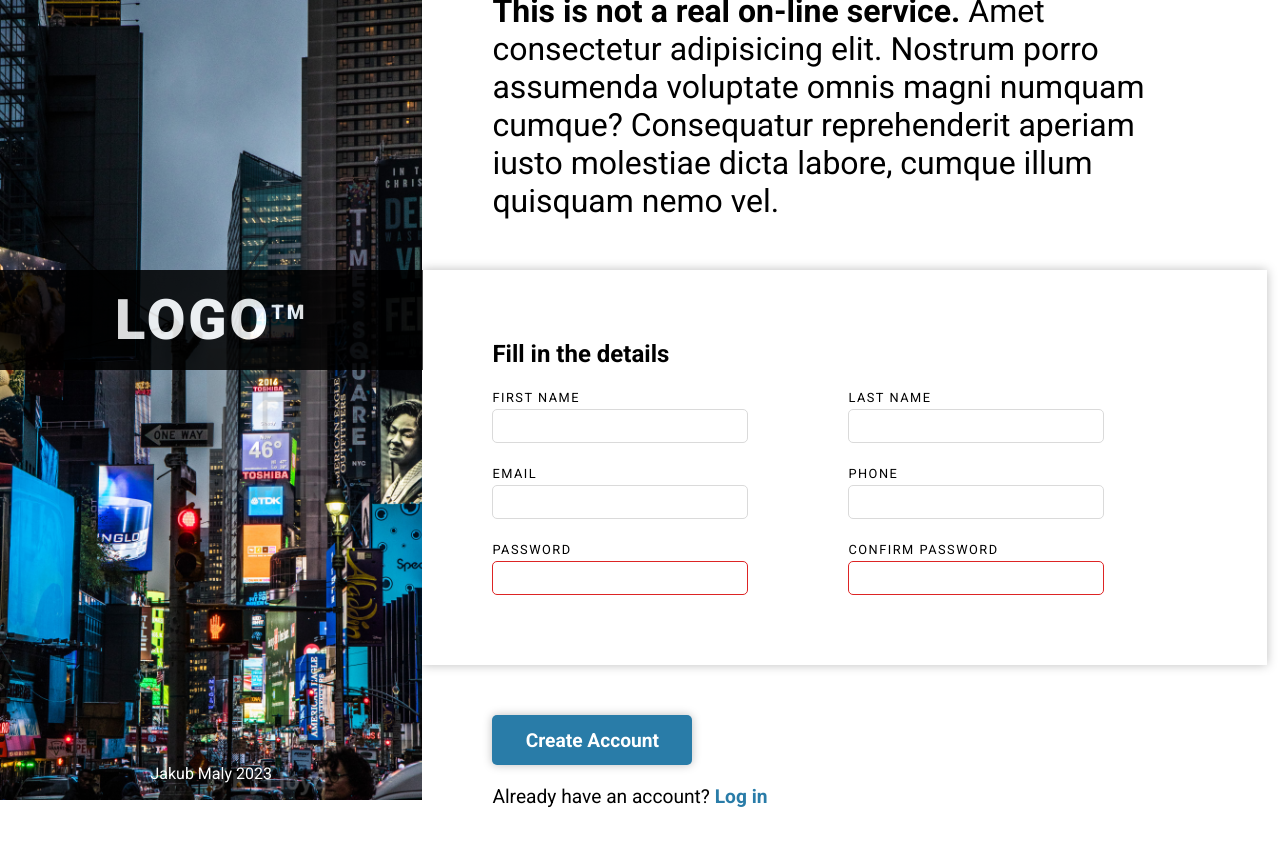
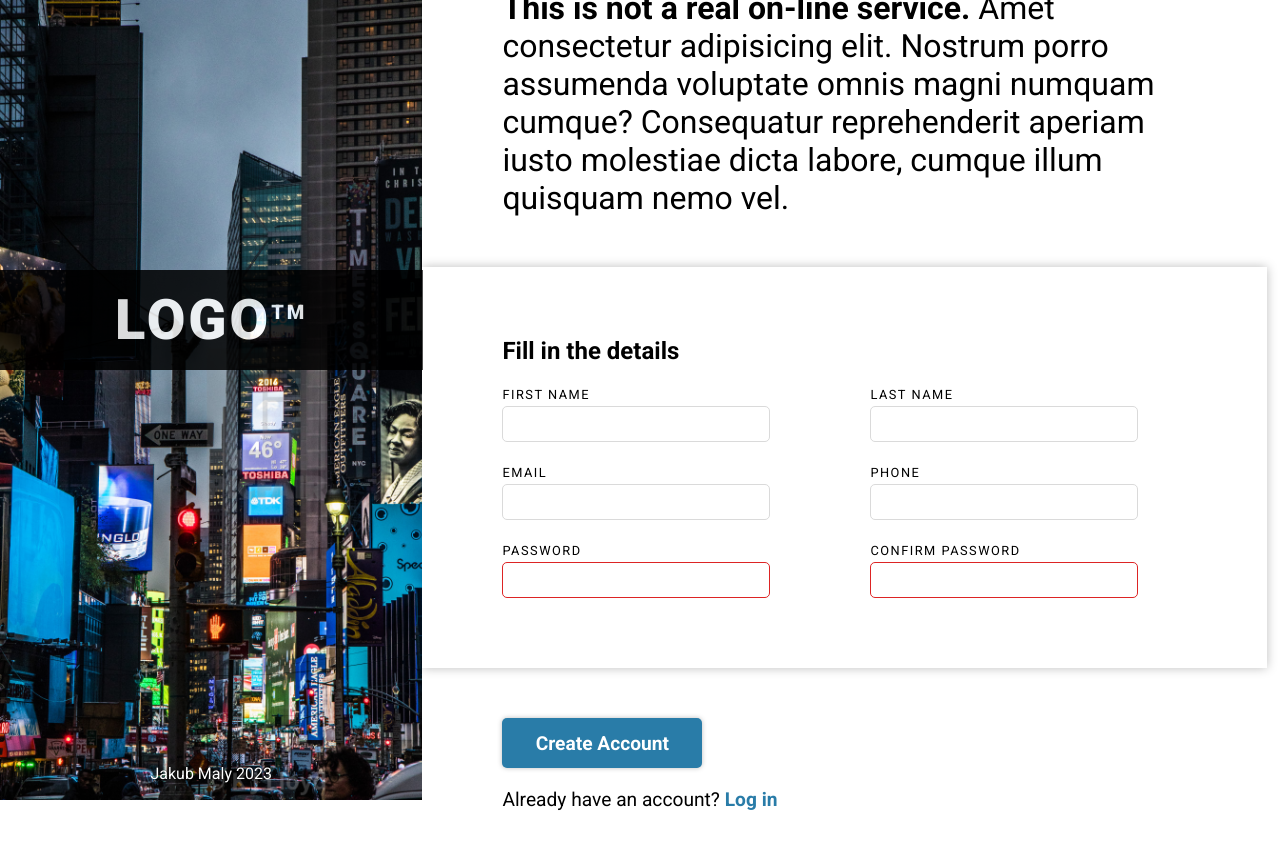
Before and after one commit to xmaly/sign-up-form, a plain HTML site: page index.html in a window 1280 px wide. Drawn offline with Linux system fonts and the light colour scheme.

Commit message:
add input boxes borders

```diff
--- a/index.html
+++ b/index.html
@@ -42,8 +42,8 @@
             </form>
         </div>
         <div class="secondary-content">
-            <div class="sign-up">Create Account</div>
-            <div class="log-in">Already have an account? <a href="#">Log in</a></div>
+            <div class="sign-up"><a id="create" href="#">Create Account</a></div>
+            <div class="log-in">Already have an account? <a id="log-in" href="#">Log in</a></div>
         </div>
     </div>
     <footer>
--- a/styles.css
+++ b/styles.css
@@ -1,5 +1,6 @@
 :root {
     --color: white;
+    --blue: rgb(41, 124, 168);
 }
 
 body {
@@ -40,15 +41,6 @@ sup {
     font-size: 20px;
 }
 
-.footer-text {
-    color: var(--color);
-    font-size: 01rem;
-    position: absolute;
-    bottom: 1%;
-    left: 50%;
-    transform: translate(-50%, -50%);
-}
-
 .right {
     width: 66%;
     display: flex;
@@ -58,14 +50,14 @@ sup {
 }
 
 .primary-content {
-    padding: 50px 70px;
+    padding: 50px 80px;
     font-size: 2rem;
     width: 80%;
 }
 
 .center {
     box-shadow: 0px 0px 10px 0px rgb(190, 190, 190);
-    padding: 50px 70px;
+    padding: 50px 80px;
 }
 
 form {
@@ -81,14 +73,25 @@ label {
 
 input {
     width: 250px;
-    height: 30px;
     margin: 3px 0 20px 0;
     border: 1.5px solid rgb(218, 218, 218);
     border-radius: 5px;
+    font-size: 1rem;
+    padding: 8px;
+}
+
+input:hover {
+    border: 1.5px solid rgb(110, 110, 110);
+}
+
+input:focus {
+    outline: none;
+    border: 1.5px solid var(--blue);
+    box-shadow: 0 0 10px 0 rgb(190, 190, 190);
 }
 
 .secondary-content {
-    padding: 50px 70px;
+    padding: 50px 80px;
     display: flex;
     flex-direction: column;
     gap: 20px;
@@ -101,11 +104,11 @@ input {
     align-items: center;
     font-size: 1.2rem;
     font-weight: 700;
-    background-color: rgb(41, 124, 168);
+    background-color: var(--blue);
     width: 200px;
     height: 50px;
     border-radius: 5px;
-    box-shadow: 0 0 10px 0 rgb(190, 190, 190);
+    box-shadow: 0 0 5px 0 rgb(190, 190, 190);
 }
 
 #password, #confirm-password {
@@ -116,8 +119,24 @@ input {
     font-size: 1.2rem;
 }
 
-a {
+a#log-in {
     text-decoration: none;
     font-weight: 700;
-    color:  rgb(41, 124, 168);
+    color: var(--blue);
 }
+
+a#create {
+    text-decoration: none;
+    font-weight: 700;
+    color:  white;
+}
+
+.footer-text {
+    color: var(--color);
+    font-size: 01rem;
+    position: absolute;
+    bottom: 1%;
+    left: 50%;
+    transform: translate(-50%, -50%);
+    text-shadow: 0 0 2px black;
+}
```
